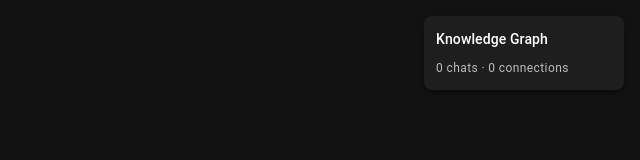
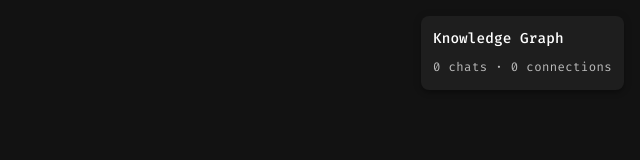
Before and after one commit to TheHappyAkita/quickChat, a Nuxt app: page /graph in a window 1280 px wide. Shown: the top 160 px of the page, without its empty margins (640-1280 px from the left). Built offline with nearby package versions, Linux system fonts and the light colour scheme; no server answers.

Commit message:
feat: add Fira Code font with ligatures for multi-language support

```diff
--- /dev/null
+++ b/app/assets/css/fonts.css
@@ -0,0 +1,25 @@
+/* Fira Code Font (local, no network dependency) */
+
+@font-face {
+  font-family: 'Fira Code';
+  src: url('/fonts/firacode-regular.woff2') format('woff2');
+  font-weight: 400;
+  font-style: normal;
+  font-display: swap;
+}
+
+@font-face {
+  font-family: 'Fira Code';
+  src: url('/fonts/firacode-medium.woff2') format('woff2');
+  font-weight: 500;
+  font-style: normal;
+  font-display: swap;
+}
+
+/* Apply Fira Code globally with fallbacks for broad Unicode coverage */
+html body,
+html .v-application,
+html .v-application * {
+  font-family: 'Fira Code', 'Noto Sans', 'Segoe UI', system-ui, -apple-system, sans-serif !important;
+  font-feature-settings: "calt" 1;
+}
--- a/nuxt.config.ts
+++ b/nuxt.config.ts
@@ -9,6 +9,8 @@ export default defineNuxtConfig({
   typescript: {
     strict: true,
   },
+
+  css: ['~/assets/css/fonts.css'],
 
   modules: [
     'vuetify-nuxt-module',
```
Also changed, not shown: public/fonts/firacode-medium.woff2 (added), public/fonts/firacode-regular.woff2 (added).
